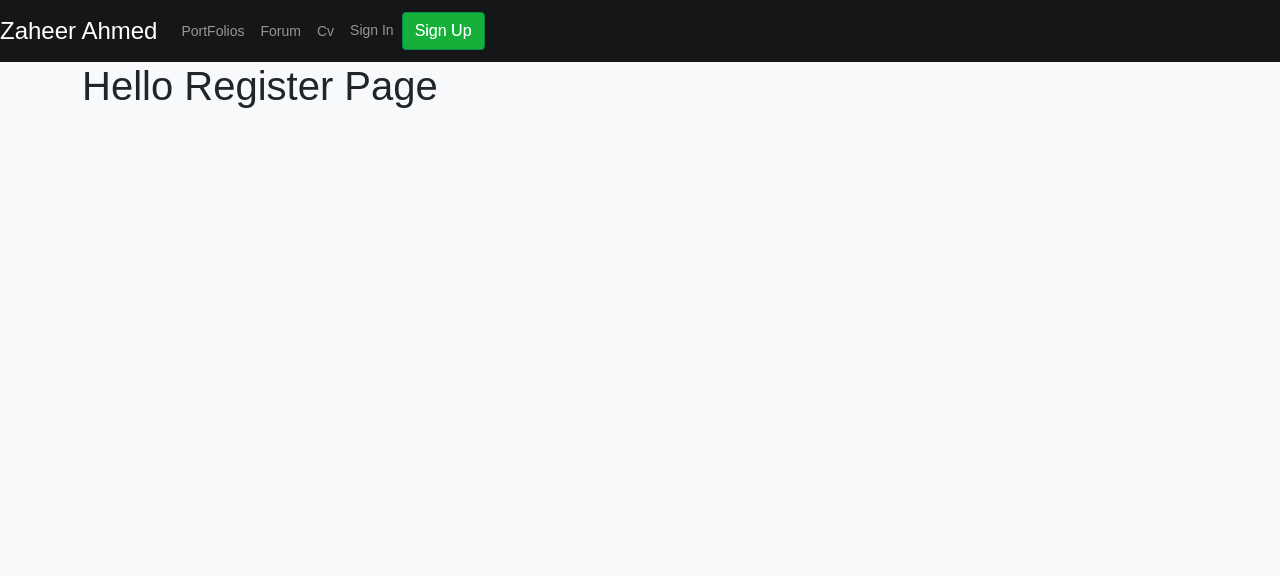
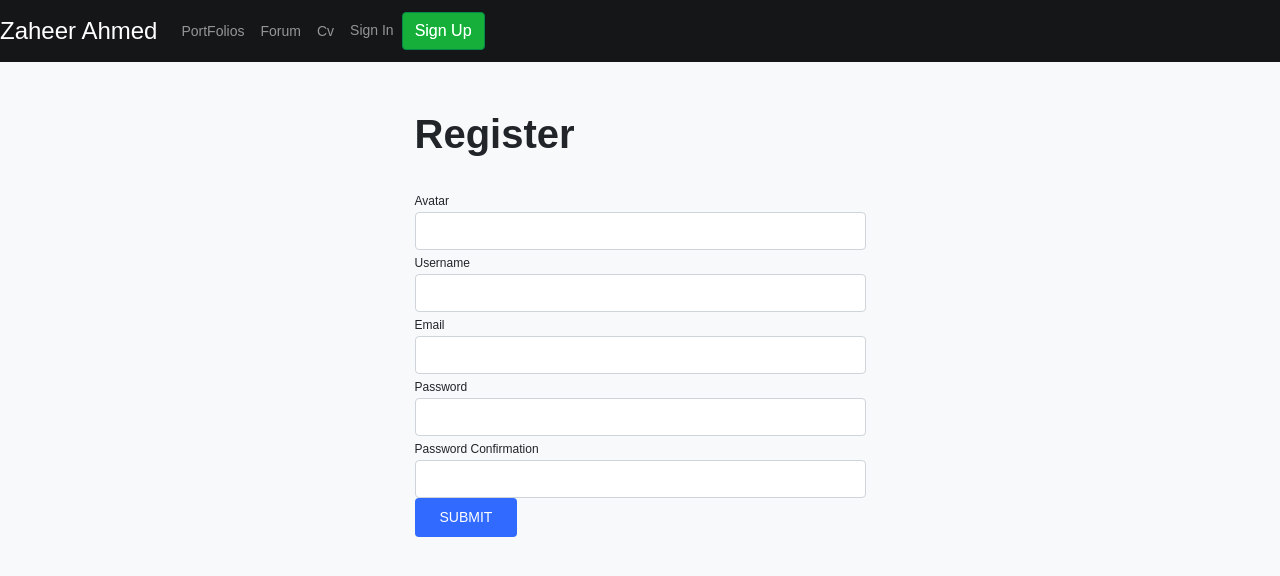
Before and after one commit to aZaheer008/portfolio, a Next.js app: page /register in a window 1280 px wide. Shown: the top 576 px of the page. Built offline with nearby package versions, Linux system fonts and the light colour scheme.

Commit message:
register form added

```diff
--- /dev/null
+++ b/components/forms/RegisterForm.js
@@ -0,0 +1,70 @@
+import { useState } from 'react';
+
+
+
+const RegisterForm = ({onSubmit}) => {
+  const [form, setForm] = useState({});
+
+  const handleChange = (e) => {
+    const { name, value } = e.target;
+    setForm({
+      ...form,
+      [name]: value
+    })
+  }
+
+  return (
+    <form onSubmit={() => onSubmit(form)}>
+      <div className="form-group">
+        <label htmlFor="avatar">Avatar</label>
+        <input
+          onChange={handleChange}
+          type="text"
+          className="form-control"
+          name="avatar"
+          id="avatar" />
+      </div>
+      <div className="form-group">
+        <label htmlFor="username">Username</label>
+        <input
+          onChange={handleChange}
+          type="text"
+          className="form-control"
+          name="username"
+          id="username" />
+      </div>
+      <div className="form-group">
+        <label htmlFor="email">Email</label>
+        <input
+          onChange={handleChange}
+          type="email"
+          className="form-control"
+          name="email"
+          id="email" />
+      </div>
+      <div className="form-group">
+        <label htmlFor="password">Password</label>
+        <input
+          onChange={handleChange}
+          type="password"
+          className="form-control"
+          name="password"
+          id="password" />
+      </div>
+      <div className="form-group">
+        <label htmlFor="passwordConfirmation">Password Confirmation</label>
+        <input
+          onChange={handleChange}
+          type="password"
+          className="form-control"
+          name="passwordConfirmation"
+          id="passwordConfirmation" />
+      </div>
+      <button
+        type="submit"
+        className="btn btn-main bg-blue py-2 ttu">Submit</button>
+    </form>
+  )
+}
+
+export default RegisterForm;
--- a/pages/register.js
+++ b/pages/register.js
@@ -1,4 +1,24 @@
 
+import RegisterForm from '@/components/forms/RegisterForm';
 
-const Register = () => <h1>Hello Register Page</h1>
+const Register = () => {
+
+  const register = (registerData) => {
+    alert(JSON.stringify(registerData));
+  }
+
+  return (
+    <>
+      <div className="bwm-form mt-5">
+        <div className="row">
+          <div className="col-md-5 mx-auto">
+            <h1 className="page-title">Register</h1>
+            <RegisterForm onSubmit={register} />
+          </div>
+        </div>
+      </div>
+    </>
+  )
+}
+
 export default Register
```
